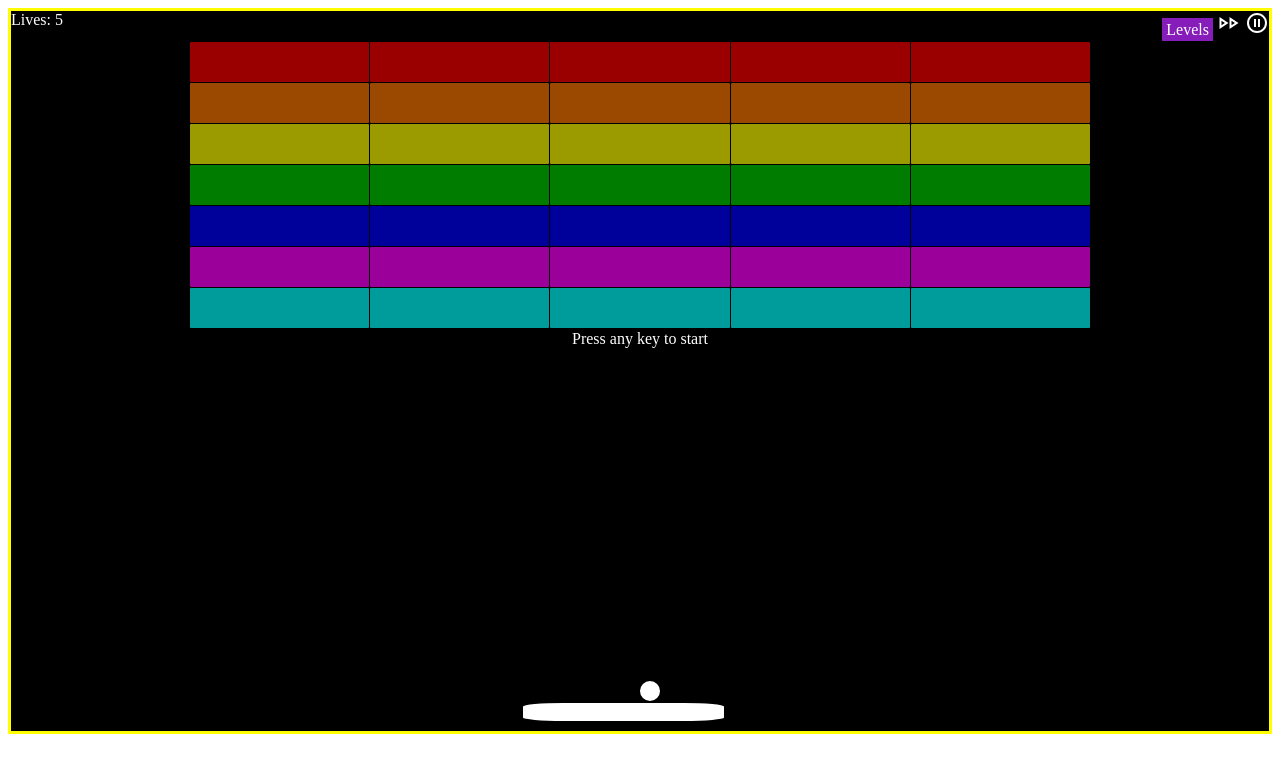
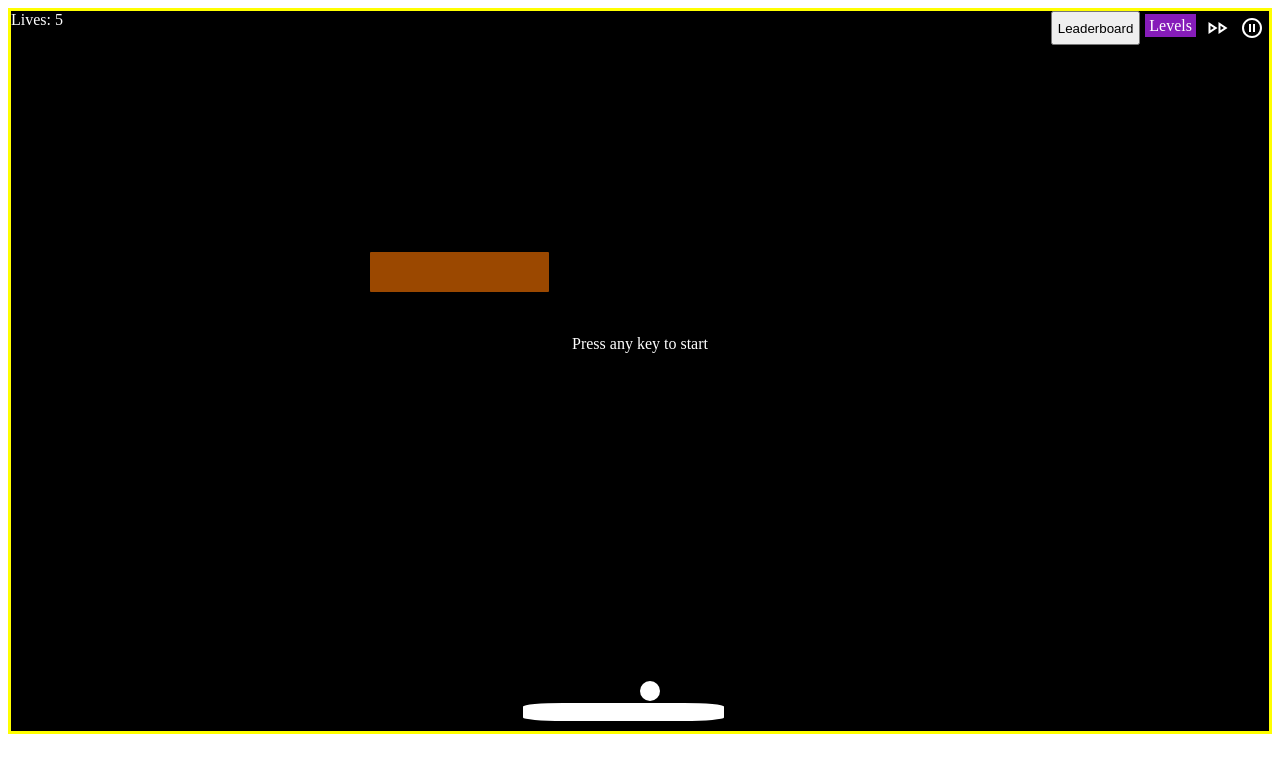
Before and after one commit to mtiganik/atariBreakout, a website: page index.html in a window 1280 px wide. Drawn offline with Linux system fonts and the light colour scheme.

Commit message:
start work with leaderboard

```diff
--- a/ball.js
+++ b/ball.js
@@ -25,7 +25,7 @@ document.addEventListener("keydown", event => {
     pauseBtn.src =  "images/pause.svg"
     const welcome = document.getElementById("welcome")
     welcome.style.display = "none"
-
+    startTime = Date.now();
     let [boardWidth,boardHeight, boardLeft, boardTop] = getBoardComputedStyles();
     console.log(ball.offsetWidth)
     if(bInter == -1){
@@ -92,8 +92,10 @@ function handleTileCollision() {
         }
         tile.style.backgroundColor = "black";
         if(isGameWon()){
+          var delta = Date.now() - startTime
+
           welcome.style.display = "inline-block"
-          welcome.innerHTML = "You won, congratulation"
+          welcome.innerHTML = "You won, time: " + (Math.floor(delta / 1000)) + "." + (Math.floor((delta%1000) / 10)) + " sec"
           clearIntervalHandler()
         }
         break;
@@ -105,12 +107,9 @@ function handleTileCollision() {
 function isGameWon(){
   for (let tile of tiles)  {
     if(tile.style.backgroundColor != "black"){
-      console.log("Has more tiles")
       return false
     }
-
   };
-  console.log("Game won, congrats")
   return true
 
 }
--- a/boards.js
+++ b/boards.js
@@ -17,7 +17,10 @@ function fiveTimesSevenBoard(boardType){
   }
 }
 function fiveTimesSevenLayout(i,j,type){
-  if(type === "cube"){
+  if(type === "test"){
+    return i == 5 && j==1 ? "rgb(155,72,0)" : "black";
+  }
+  else if(type === "cube"){
     return i == 0 ? "rgb(155,0,0)" :
     i == 1 ? j == 2 ? "black" : "rgb(155,72,0)" :
     i == 2 ? [1,2,3].contains(j) ? "black": "rgb(155,155,0)":
--- a/index.html
+++ b/index.html
@@ -23,6 +23,7 @@
         <span id="lives"> </span>
       </div>
       <div class="right-menu-items" >
+        <button class="leaderboardBtn" id="leaderboardBtn" onclick="handleLeaderboardClick()">Leaderboard</button>
         <div class="dropdown" tabindex="1">
           <i class="db2" tabindex="1"></i>
           <a class="dropbtn">Levels</a>
@@ -51,6 +52,7 @@
     let isPause = true
     let tiles = []
     let lives = 5
+    let startTime = null
     const livesDisplay = document.getElementById("lives")
     livesDisplay.innerHTML = lives
     const pauseBtn = document.getElementById("pause")
@@ -87,7 +89,7 @@
       const level = urlParams.get('level')
       document.getElementById("grid-container").innerHTML = ""
       if(level == 1 || level == null){
-        fiveTimesSevenBoard()
+        fiveTimesSevenBoard("test")
       }if(level == 2){
         fiveTimesSevenBoard("asterix")
       }if(level == 3){
--- a/styles/general.css
+++ b/styles/general.css
@@ -34,11 +34,14 @@
 }
 
 .right-menu-items {
+  display: flex;
   margin-top: 0px;
   margin-left:auto;
   margin-right: 0px;
 }
-
+.right-menu-items > * {
+  padding: 5px;
+}
 /* .ball {
   position: absolute;
   background-color: white;
```
